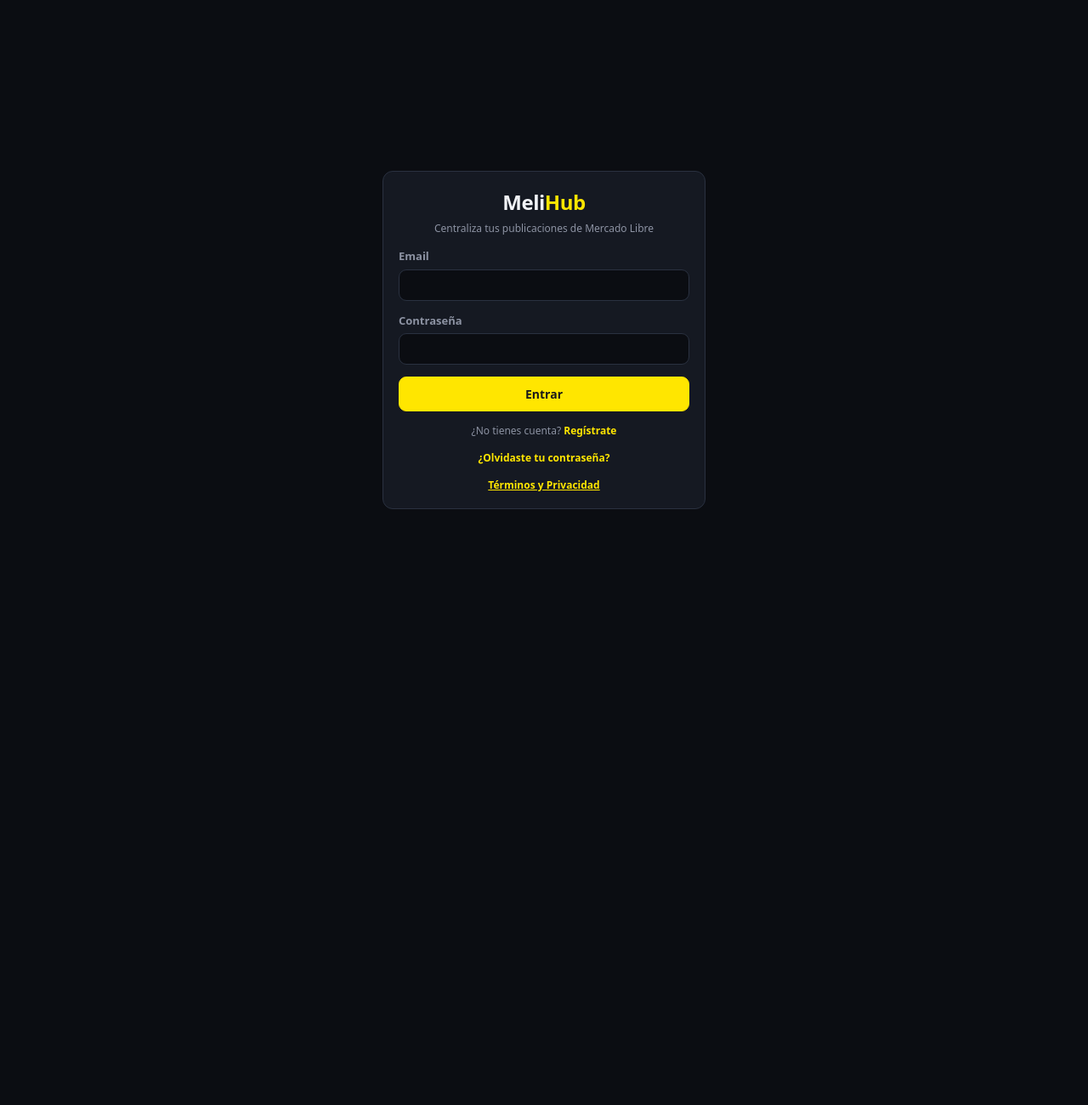
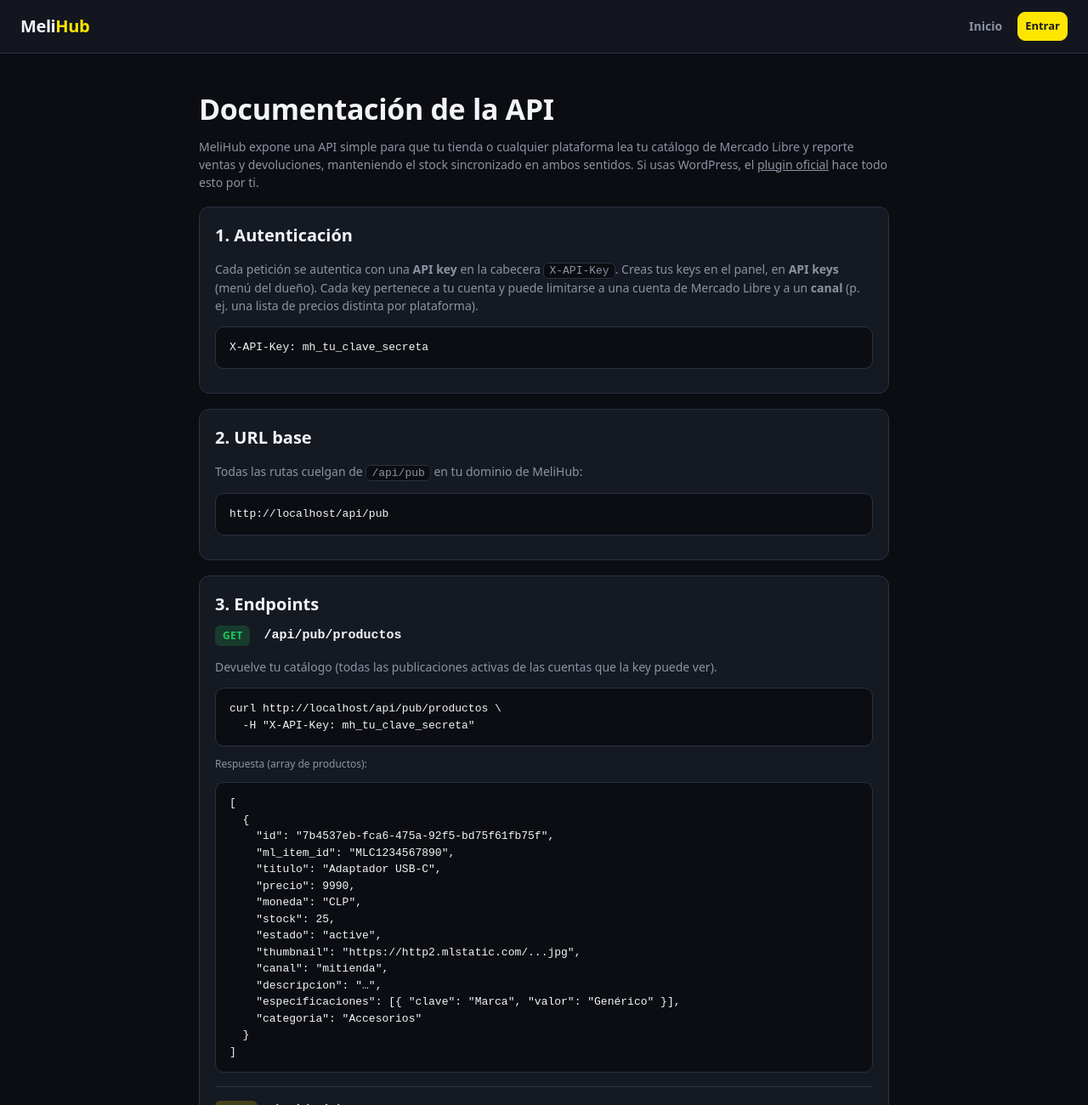
Before and after one commit to Slasho01/MeliHub, a React (Vite) app in the folder web/: page /docs in a window 1280 px wide. Shown: the top 1300 px of the page at 85% size. Before the commit the page ends 800 px from the top, so only its background shows below. Built offline with nearby package versions, Linux system fonts and the light colour scheme; no server answers.

Commit message:
Inplementacion}

```diff
--- a/web/src/App.jsx
+++ b/web/src/App.jsx
@@ -20,6 +20,7 @@ import Suscripcion from './pages/Suscripcion'
 import Auditoria from './pages/Auditoria'
 import Envios from './pages/Envios'
 import Landing from './pages/Landing'
+import Docs from './pages/Docs'
 
 export default function App() {
   const [auth, setAuth] = useState(() => !!getToken())
@@ -38,6 +39,7 @@ export default function App() {
       <Route path="/reset" element={<Reset />} />
       <Route path="/aceptar" element={<Aceptar />} />
       <Route path="/legal" element={<Legal />} />
+      <Route path="/docs" element={<Docs />} />
       <Route path="/" element={<Landing />} />
       <Route path="*" element={<Login onAuth={() => setAuth(true)} />} />
     </Routes>
@@ -91,6 +93,7 @@ export default function App() {
           <Route path="/perfil" element={<Perfil />} />
           <Route path="/admin" element={me && !me.es_admin ? <Navigate to="/" replace /> : <Admin />} />
           <Route path="/legal" element={<Legal />} />
+          <Route path="/docs" element={<Docs />} />
           <Route path="/aceptar" element={<Aceptar />} />
           <Route path="*" element={<Navigate to="/" replace />} />
         </Routes>
--- a/web/src/pages/ApiKeys.jsx
+++ b/web/src/pages/ApiKeys.jsx
@@ -30,7 +30,7 @@ export default function ApiKeys() {
 
   return (
     <div className="stack">
-      <div><h1>API keys</h1><p className="muted sm" style={{ margin: 0 }}>Para que tu tienda u otra plataforma (ej. WordPress) consuma tus productos y reporte ventas.</p></div>
+      <div><h1>API keys</h1><p className="muted sm" style={{ margin: 0 }}>Para que tu tienda u otra plataforma (ej. WordPress) consuma tus productos y reporte ventas. <a href="/docs" target="_blank" rel="noreferrer" style={{ color: 'var(--accent)' }}>Ver documentación</a> · <a href="/melihub-sync.zip" download style={{ color: 'var(--accent)' }}>Descargar plugin de WordPress</a>.</p></div>
       {error && <div className="alert alert-bad">{error}</div>}
       {creada && (
         <div className="card stack" style={{ borderColor: 'var(--accent)' }}>
--- /dev/null
+++ b/web/src/pages/Docs.jsx
@@ -0,0 +1,140 @@
+import { Link } from 'react-router-dom'
+
+const Code = ({ children }) => <pre className="doc-pre"><code>{children}</code></pre>
+
+function Endpoint({ metodo, ruta, children }) {
+  const cls = metodo === 'GET' ? 'get' : 'post'
+  return (
+    <div className="doc-ep">
+      <div className="doc-ep-head"><span className={`doc-m ${cls}`}>{metodo}</span><code>{ruta}</code></div>
+      {children}
+    </div>
+  )
+}
+
+export default function Docs() {
+  const base = typeof window !== 'undefined' ? window.location.origin : 'https://tu-melihub.com'
+  return (
+    <div className="lp">
+      <header className="lp-nav">
+        <Link to="/" className="brand" style={{ textDecoration: 'none' }}>Meli<b>Hub</b></Link>
+        <nav className="lp-nav-links">
+          <Link to="/" className="muted">Inicio</Link>
+          <Link to="/login" className="btn btn-sm btn-accent">Entrar</Link>
+        </nav>
+      </header>
+
+      <div className="doc">
+        <h1 className="lp-h2" style={{ textAlign: 'left' }}>Documentación de la API</h1>
+        <p className="muted" style={{ marginTop: 8 }}>
+          MeliHub expone una API simple para que tu tienda o cualquier plataforma lea tu catálogo
+          de Mercado Libre y reporte ventas y devoluciones, manteniendo el stock sincronizado en
+          ambos sentidos. Si usas WordPress, el <a href="#wp">plugin oficial</a> hace todo esto por ti.
+        </p>
+
+        <section className="card doc-card">
+          <h2>1. Autenticación</h2>
+          <p className="muted">
+            Cada petición se autentica con una <b>API key</b> en la cabecera <code>X-API-Key</code>.
+            Creas tus keys en el panel, en <b>API keys</b> (menú del dueño). Cada key pertenece a tu
+            cuenta y puede limitarse a una cuenta de Mercado Libre y a un <b>canal</b> (p. ej. una
+            lista de precios distinta por plataforma).
+          </p>
+          <Code>{`X-API-Key: mh_tu_clave_secreta`}</Code>
+        </section>
+
+        <section className="card doc-card">
+          <h2>2. URL base</h2>
+          <p className="muted">Todas las rutas cuelgan de <code>/api/pub</code> en tu dominio de MeliHub:</p>
+          <Code>{`${base}/api/pub`}</Code>
+        </section>
+
+        <section className="card doc-card">
+          <h2>3. Endpoints</h2>
+
+          <Endpoint metodo="GET" ruta="/api/pub/productos">
+            <p className="muted">Devuelve tu catálogo (todas las publicaciones activas de las cuentas que la key puede ver).</p>
+            <Code>{`curl ${base}/api/pub/productos \\
+  -H "X-API-Key: mh_tu_clave_secreta"`}</Code>
+            <p className="muted sm">Respuesta (array de productos):</p>
+            <Code>{`[
+  {
+    "id": "7b4537eb-fca6-475a-92f5-bd75f61fb75f",
+    "ml_item_id": "MLC1234567890",
+    "titulo": "Adaptador USB-C",
+    "precio": 9990,
+    "moneda": "CLP",
+    "stock": 25,
+    "estado": "active",
+    "thumbnail": "https://http2.mlstatic.com/...jpg",
+    "canal": "mitienda",
+    "descripcion": "…",
+    "especificaciones": [{ "clave": "Marca", "valor": "Genérico" }],
+    "categoria": "Accesorios"
+  }
+]`}</Code>
+          </Endpoint>
+
+          <Endpoint metodo="POST" ruta="/api/pub/ventas">
+            <p className="muted">Reporta una venta: <b>descuenta</b> el stock en MeliHub y lo empuja a Mercado Libre.</p>
+            <Code>{`curl -X POST ${base}/api/pub/ventas \\
+  -H "X-API-Key: mh_tu_clave_secreta" \\
+  -H "Content-Type: application/json" \\
+  -d '{ "producto_id": "7b4537eb-…", "cantidad": 2 }'`}</Code>
+            <p className="muted sm">Respuesta:</p>
+            <Code>{`{ "producto_id": "7b4537eb-…", "nuevo_stock": 23, "ml_actualizado": true }`}</Code>
+          </Endpoint>
+
+          <Endpoint metodo="POST" ruta="/api/pub/devoluciones">
+            <p className="muted">Devuelve stock (cancelación o reembolso): <b>suma</b> el stock y lo empuja de vuelta a Mercado Libre.</p>
+            <Code>{`curl -X POST ${base}/api/pub/devoluciones \\
+  -H "X-API-Key: mh_tu_clave_secreta" \\
+  -H "Content-Type: application/json" \\
+  -d '{ "producto_id": "7b4537eb-…", "cantidad": 2 }'`}</Code>
+            <p className="muted sm">Respuesta:</p>
+            <Code>{`{ "producto_id": "7b4537eb-…", "nuevo_stock": 25, "ml_actualizado": true }`}</Code>
+          </Endpoint>
+
+          <p className="muted sm" style={{ marginTop: 14 }}>
+            <b>Notas.</b> <code>producto_id</code> es el <code>id</code> que entrega <code>GET /productos</code>
+            (no el <code>ml_item_id</code>). <code>cantidad</code> debe ser mayor que 0. Si la publicación ya
+            no está conectada a una cuenta de ML activa, el stock se ajusta igual en MeliHub y
+            <code>ml_actualizado</code> vuelve <code>false</code>.
+          </p>
+        </section>
+
+        <section className="card doc-card">
+          <h2>4. Errores</h2>
+          <p className="muted">Respuestas con código HTTP estándar y un cuerpo JSON <code>{'{ "error": "…" }'}</code>:</p>
+          <ul className="doc-list">
+            <li><code>401</code> — falta o no coincide la <code>X-API-Key</code>.</li>
+            <li><code>403</code> — el producto no pertenece a esta key.</li>
+            <li><code>404</code> — producto no encontrado.</li>
+            <li><code>400</code> — datos inválidos (p. ej. stock insuficiente en una venta).</li>
+          </ul>
+        </section>
+
+        <section id="wp" className="card doc-card">
+          <h2>5. Plugin de WordPress / WooCommerce</h2>
+          <p className="muted">
+            Si tu tienda es WooCommerce, no necesitas programar: instala el plugin <b>MeliHub Sync</b>,
+            pega la URL de tu MeliHub y una API key, y sincroniza el catálogo. Las ventas de WooCommerce
+            reportan la baja de stock automáticamente.
+          </p>
+          <div className="row" style={{ gap: 10, flexWrap: 'wrap', marginTop: 4 }}>
+            <a className="btn btn-accent" href="/melihub-sync.zip" download>⬇ Descargar plugin (.zip)</a>
+          </div>
+          <ol className="doc-list" style={{ marginTop: 14 }}>
+            <li>En WordPress: <b>Plugins → Añadir nuevo → Subir plugin</b>, elige el .zip y actívalo (requiere WooCommerce).</li>
+            <li>Ve a <b>MeliHub Sync</b> en el menú y pega la <b>URL</b> de tu MeliHub y tu <b>API key</b>.</li>
+            <li>Pulsa <b>Sincronizar</b>. Tus productos de Mercado Libre aparecerán en WooCommerce con stock y precio.</li>
+          </ol>
+        </section>
+
+        <p className="muted sm" style={{ textAlign: 'center', margin: '32px 0' }}>
+          ¿Dudas? Escríbenos desde tu panel. · <Link to="/" className="muted">Volver al inicio</Link>
+        </p>
+      </div>
+    </div>
+  )
+}
--- a/web/src/pages/Landing.jsx
+++ b/web/src/pages/Landing.jsx
@@ -60,6 +60,7 @@ export default function Landing() {
           <a href="#features">Características</a>
           <a href="#como">Cómo funciona</a>
           <a href="#precios">Precios</a>
+          <Link to="/docs">API</Link>
           <Link to="/login" className="btn btn-sm">Entrar</Link>
           <Link to="/login?r=1" className="btn btn-sm btn-accent">Crear cuenta</Link>
         </nav>
@@ -80,12 +81,12 @@ export default function Landing() {
         <p className="muted sm" style={{ marginTop: 10 }}>14 días de prueba · Sin tarjeta para empezar</p>
 
         <div className="lp-mock">
-          <div className="lp-mock-bar"><span /><span /><span /></div>
+          <div className="lp-mock-bar"><span /><span /><span /><em className="muted sm">Panel MeliHub</em></div>
           <div className="lp-mock-body">
-            <div className="lp-mock-row"><b>JARSTORESPA</b><span className="tag tag-ok">Conectada</span><i className="muted sm">1.006 productos</i></div>
-            <div className="lp-mock-row"><b>mix8</b><span className="tag tag-ok">Conectada</span><i className="muted sm">342 productos</i></div>
+            <div className="lp-mock-row"><b>Inventario</b><span className="tag tag-ok">Sincronizado</span><i className="muted sm">1.342 productos</i></div>
             <div className="lp-mock-row"><b>Ventas de hoy</b><span className="tag">18 pedidos</span><i className="muted sm">Ganancia $284.900</i></div>
             <div className="lp-mock-row"><b>Envíos</b><span className="tag tag-ok">7 por imprimir</span><i className="muted sm">Flex + colecta</i></div>
+            <div className="lp-mock-row"><b>Canales</b><span className="tag">Tienda + WooCommerce</span><i className="muted sm">Stock en 2 vías</i></div>
           </div>
         </div>
       </section>
@@ -143,6 +144,7 @@ export default function Landing() {
       <footer className="lp-footer">
         <div className="brand">Meli<b>Hub</b></div>
         <div className="row" style={{ gap: 16, flexWrap: 'wrap' }}>
+          <Link to="/docs" className="muted">Documentación API</Link>
           <Link to="/legal" className="muted">Términos y privacidad</Link>
           <Link to="/login" className="muted">Entrar</Link>
         </div>
--- a/web/src/pages/Login.jsx
+++ b/web/src/pages/Login.jsx
@@ -71,6 +71,11 @@ export default function Login({ onAuth }) {
           {modo === 'forgot' && <div><button className="link-btn" onClick={() => ir('login')}>← Volver</button></div>}
         </div>
         <div className="center sm muted"><a className="link-btn" href="/legal">Términos y Privacidad</a></div>
+        <div className="center sm muted" style={{ borderTop: '1px solid var(--line)', paddingTop: 12, marginTop: 2 }}>
+          <a className="link-btn" href="/docs">Documentación de la API</a>
+          <span style={{ margin: '0 8px' }}>·</span>
+          <a className="link-btn" href="/melihub-sync.zip" download>⬇ Plugin de WordPress</a>
+        </div>
       </div>
     </div>
   )
--- a/web/src/styles.css
+++ b/web/src/styles.css
@@ -133,7 +133,7 @@ td img { width: 40px; height: 40px; border-radius: 7px; object-fit: cover; backg
 }
 
 /* ===================== Landing pública ===================== */
-.lp { max-width: 100%; overflow-x: hidden; }
+.lp { max-width: 100%; overflow-x: hidden; background: var(--bg); }
 .btn-lg { padding: 13px 26px; font-size: 15px; border-radius: 11px; }
 
 .lp-nav { position: sticky; top: 0; z-index: 20; display: flex; align-items: center; gap: 16px;
@@ -159,6 +159,7 @@ td img { width: 40px; height: 40px; border-radius: 7px; object-fit: cover; backg
   border-radius: 16px; overflow: hidden; box-shadow: 0 24px 60px -20px rgba(0,0,0,.6); }
 .lp-mock-bar { display: flex; gap: 7px; padding: 12px 16px; border-bottom: 1px solid var(--line); background: var(--surface-2); }
 .lp-mock-bar span { width: 11px; height: 11px; border-radius: 999px; background: var(--line); }
+.lp-mock-bar em { margin-left: auto; font-style: normal; }
 .lp-mock-body { padding: 10px 16px; }
 .lp-mock-row { display: flex; align-items: center; gap: 12px; padding: 13px 4px; border-bottom: 1px solid var(--line); text-align: left; }
 .lp-mock-row:last-child { border-bottom: 0; }
@@ -166,8 +167,7 @@ td img { width: 40px; height: 40px; border-radius: 7px; object-fit: cover; backg
 .lp-mock-row i { margin-left: auto; font-style: normal; }
 
 .lp-section { max-width: 1080px; margin: 0 auto; padding: 56px 24px; }
-.lp-section-alt { max-width: 100%; background: var(--surface); border-top: 1px solid var(--line); border-bottom: 1px solid var(--line); }
-.lp-section-alt > * { max-width: 1080px; margin-left: auto; margin-right: auto; }
+.lp-section-alt { background: var(--surface); border: 1px solid var(--line); border-radius: 20px; }
 .lp-h2 { font-size: clamp(24px, 4vw, 34px); text-align: center; margin: 0; letter-spacing: -0.01em; font-weight: 800; }
 .lp-lead { text-align: center; color: var(--muted); max-width: 560px; margin: 12px auto 0; }
 
@@ -218,3 +218,22 @@ td img { width: 40px; height: 40px; border-radius: 7px; object-fit: cover; backg
   .lp-nav-links a { padding: 10px; }
   .lp-mock-row b { min-width: 90px; }
 }
+
+/* ===================== Docs / API ===================== */
+.doc { max-width: 860px; margin: 0 auto; padding: 40px 24px 24px; }
+.doc-card { margin-top: 18px; }
+.doc-card h2 { margin: 0 0 10px; font-size: 20px; }
+.doc-card code { background: var(--bg); border: 1px solid var(--line); border-radius: 6px; padding: 1px 6px; font-size: 13px; }
+.doc-pre { background: var(--bg); border: 1px solid var(--line); border-radius: 10px; padding: 14px 16px;
+  overflow-x: auto; margin: 10px 0; font-size: 13px; line-height: 1.5; }
+.doc-pre code { background: none; border: 0; padding: 0; color: var(--ink); white-space: pre; }
+.doc-ep { border-top: 1px solid var(--line); padding-top: 16px; margin-top: 16px; }
+.doc-ep:first-of-type { border-top: 0; padding-top: 0; margin-top: 0; }
+.doc-ep-head { display: flex; align-items: center; gap: 10px; flex-wrap: wrap; }
+.doc-ep-head code { background: none; border: 0; font-size: 15px; font-weight: 600; }
+.doc-m { font-size: 12px; font-weight: 700; padding: 3px 9px; border-radius: 6px; letter-spacing: .03em; }
+.doc-m.get { background: color-mix(in srgb, var(--ok) 20%, transparent); color: var(--ok); }
+.doc-m.post { background: color-mix(in srgb, var(--accent) 20%, transparent); color: var(--accent); }
+.doc-list { margin: 6px 0 0; padding-left: 20px; display: grid; gap: 7px; color: var(--muted); }
+.doc-list li { padding-left: 2px; }
+.doc-list code { font-size: 12px; }
```
Also changed, not shown: 2 other files (tests, documents, lock files or other folders).
